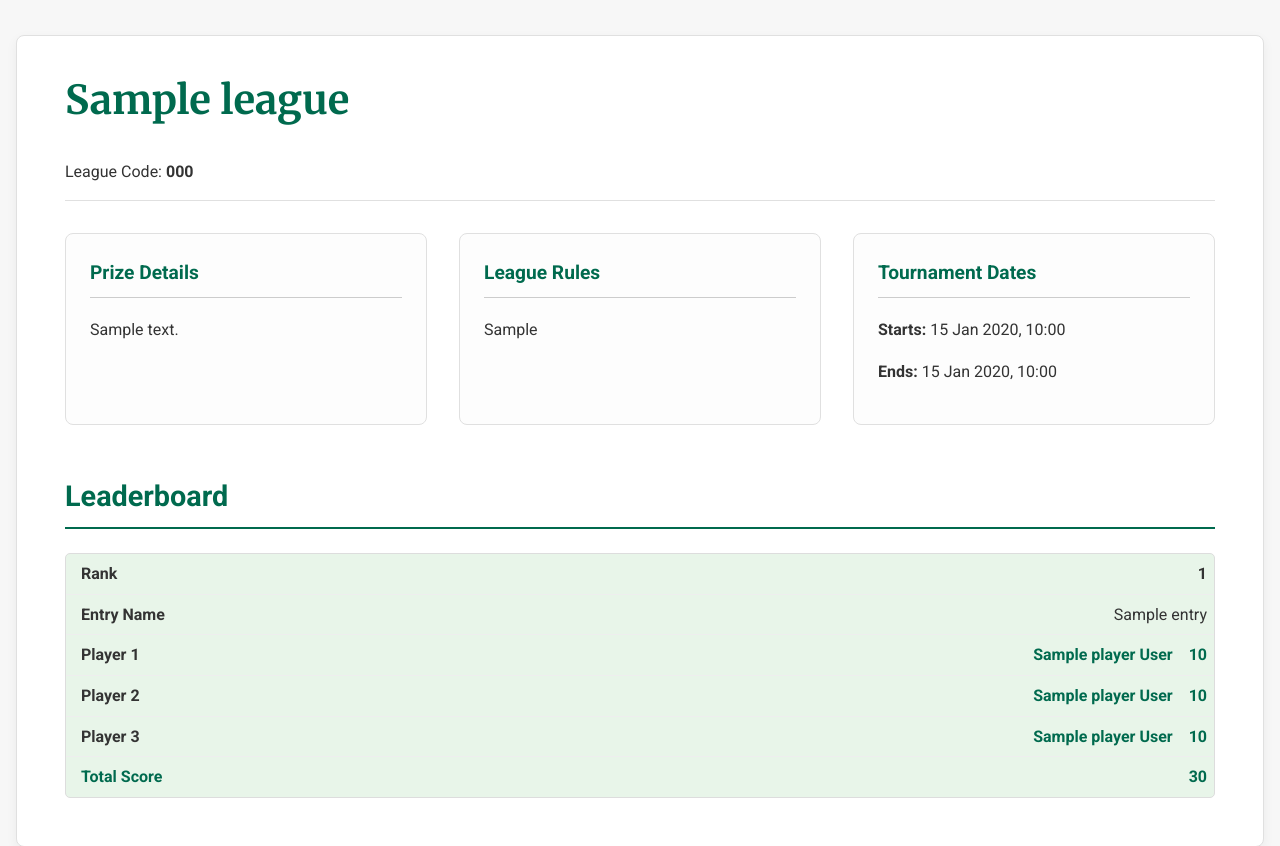
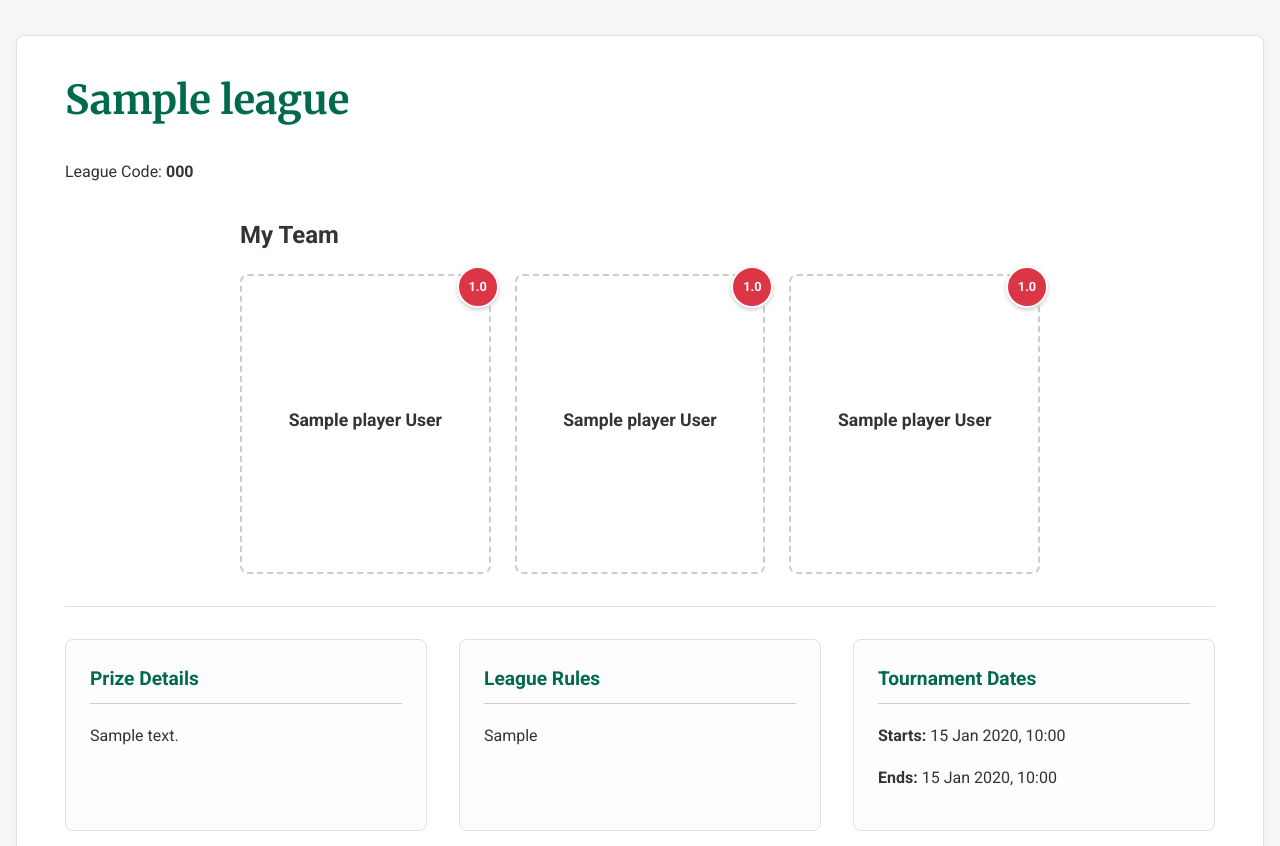
Before and after one commit to robbie321/FantasyGolf, a Flask app: page /league/1 in a window 1280 px wide. Shown: the part 283-1129 px from the top of the page. Run offline with Flask 3, Linux system fonts and the light colour scheme; a user stored in the database is signed in; tables that the repository leaves empty hold one stand-in row (values such as "Sample post"); some libraries are stand-ins or nearby versions.

Commit message:
Added red bubble to team

```diff
--- a/fantasy_league_app/league/routes.py
+++ b/fantasy_league_app/league/routes.py
@@ -568,7 +568,7 @@ def view_league(league_id):
     sorted_entries = sorted(entries, key=lambda e: e.total_score)
     current_user_entry = LeagueEntry.query.filter_by(league_id=league.id, user_id=current_user.id).first()
 
-    return render_template('league/view_league.html', league=league, entries=sorted_entries, scores=display_scores, current_user_entry=current_user_entry,
+    return render_template('league/view_league.html', league=league, entries=sorted_entries, scores=display_scores, user_entry=current_user_entry,
     now=datetime.utcnow())
 
 
--- a/fantasy_league_app/static/css/style.css
+++ b/fantasy_league_app/static/css/style.css
@@ -200,6 +200,7 @@ iframe {
   border-radius: 5px;
   box-sizing: border-box;
   font-size: 1rem;
+  text-align: center;
 }
 
 /* --- TABLES --- */
@@ -545,6 +546,203 @@ iframe {
   font-weight: bold;
   color: #006a4e;
 }
+
+
+/* --- PLAYER PICKER & TEAM DISPLAY --- */
+  .picker-wrapper {
+    max-width: 800px;
+    margin: 2rem auto;
+    padding: 0 1rem;
+  }
+  .picker-header {
+    text-align: center;
+    margin-bottom: 2rem;
+  }
+  .picker-header h1 {
+    font-family: "Merriweather", serif;
+    font-size: 2.5rem;
+    color: #006a4e;
+    margin-bottom: 0.5rem;
+  }
+  .picker-header p {
+    color: #555;
+    font-size: 1.1rem;
+  }
+  .player-picks-container {
+    display: grid;
+    grid-template-columns: repeat(3, 1fr);
+    gap: 1.5rem;
+    margin-bottom: 2rem;
+  }
+  .player-slot {
+    position: relative;
+    background-color: white;
+    border: 2px dashed #ccc;
+    border-radius: 8px;
+    aspect-ratio: 1 / 1.2;
+    display: flex;
+    flex-direction: column;
+    align-items: center;
+    justify-content: center;
+    cursor: pointer;
+    transition: background-color 0.2s, border-color 0.2s;
+  }
+  .player-slot.empty {
+    background-color: rgba(0, 106, 78, 0.05);
+    border-color: rgba(0, 106, 78, 0.4);
+  }
+  .player-slot-icon {
+    width: 40px;
+    height: 40px;
+    color: #006a4e;
+    margin-bottom: 0.5rem;
+  }
+  .player-slot-text {
+    font-weight: bold;
+    color: #006a4e;
+  }
+  .player-info h4 {
+    margin: 0 0 0.5rem 0;
+    font-size: 1.1rem;
+    text-align: center;
+  }
+  .player-info p {
+    color: #555;
+    font-weight: bold;
+    text-align: center;
+  }
+  .player-odds-bubble {
+    position: absolute;
+    top: -10px;      /* Position it slightly outside the top border */
+    right: -10px;     /* Position it slightly outside the right border */
+    background-color: #dc3545; /* Red background */
+    color: white;
+    font-weight: bold;
+    font-size: 0.8rem;
+    height: 38px;
+    width: 38px;
+    display: flex;
+    align-items: center;
+    justify-content: center;
+    border-radius: 50%; /* Makes it a perfect circle */
+    border: 2px solid white; /* Adds a nice white outline */
+    box-shadow: 0 2px 4px rgba(0,0,0,0.2);
+}
+  .summary-section {
+    background-color: #f7f7f7;
+    border: 1px solid #e0e0e0;
+    border-radius: 8px;
+    padding: 1.5rem;
+    margin-bottom: 1.5rem;
+    text-align: center;
+  }
+  .summary-section .odds-row {
+    display: flex;
+    justify-content: space-between;
+    font-size: 1.1rem;
+    margin-bottom: 0.5rem;
+  }
+  .summary-section .odds-label {
+    color: #555;
+  }
+  .summary-section .odds-value {
+    font-weight: bold;
+    color: #006a4e;
+  }
+  .summary-section .odds-value.invalid {
+    color: #dc3545;
+  }
+  .save-btn:disabled {
+    background-color: #ccc;
+    cursor: not-allowed;
+  }
+  .summary-section h3 {
+    margin-top: 0;
+    color: #006a4e;
+  }
+  .summary-section p {
+    font-weight: bold;
+    margin-bottom: 1rem;
+  }
+  .summary-section .form-group {
+    max-width: -webkit-fill-available;
+    margin: 0 auto;
+  }
+
+  /* --- Popup Styles --- */
+  .popup-overlay {
+    position: fixed;
+    top: 0;
+    left: 0;
+    width: 100%;
+    height: 100%;
+    background-color: rgba(0, 0, 0, 0.6);
+    z-index: 1000;
+    display: flex;
+    align-items: flex-end;
+    opacity: 0;
+    visibility: hidden;
+    transition: opacity 0.3s, visibility 0.3s;
+  }
+  .popup-overlay.active {
+    opacity: 1;
+    visibility: visible;
+  }
+  .popup-container {
+    background-color: white;
+    width: 100%;
+    max-height: 80vh;
+    border-radius: 16px 16px 0 0;
+    transform: translateY(100%);
+    transition: transform 0.3s ease-out;
+    display: flex;
+    flex-direction: column;
+  }
+  .popup-overlay.active .popup-container {
+    transform: translateY(0);
+  }
+  .popup-header {
+    padding: 1rem 1.5rem;
+    border-bottom: 1px solid #eee;
+    display: flex;
+    justify-content: space-between;
+    align-items: center;
+  }
+  .popup-header h3 {
+    margin: 0;
+  }
+  .popup-close {
+    background: transparent;
+    border: none;
+    font-size: 2rem;
+    cursor: pointer;
+  }
+  .popup-body {
+    overflow-y: auto;
+    padding: 0 1.5rem;
+  }
+  .player-list-table {
+    width: 100%;
+    border-collapse: collapse;
+  }
+  .player-list-table td {
+    padding: 1rem 0.5rem;
+    border-bottom: 1px solid #eee;
+  }
+  .player-list-table tr:last-child td {
+    border-bottom: none;
+  }
+  .add-player-btn {
+    background-color: #006a4e;
+    color: white;
+    border: none;
+    border-radius: 50%;
+    width: 32px;
+    height: 32px;
+    font-size: 1.5rem;
+    line-height: 1;
+    cursor: pointer;
+  }
 
 /* --- COUNTDOWN TIMER --- */
 .countdown-container {
--- a/fantasy_league_app/templates/league/view_league.html
+++ b/fantasy_league_app/templates/league/view_league.html
@@ -395,6 +395,41 @@
         {% endif %}
       </div>
 
+      {% if user_entry %}
+      <div class="picker-wrapper">
+        <h2>My Team</h2>
+        <div class="player-picks-container">
+          <div class="player-slot">
+            {% if user_entry.player1 %}
+            <div class="player-odds-bubble">{{ user_entry.player1.odds }}</div>
+
+            <div class="player-info">
+              <h4>{{ user_entry.player1.full_name() }}</h4>
+            </div>
+            {% endif %}
+          </div>
+          <div class="player-slot">
+            {% if user_entry.player2 %}
+            <div class="player-odds-bubble">{{ user_entry.player2.odds }}</div>
+
+            <div class="player-info">
+              <h4>{{ user_entry.player2.full_name() }}</h4>
+            </div>
+            {% endif %}
+          </div>
+          <div class="player-slot">
+            {% if user_entry.player3 %}
+            <div class="player-odds-bubble">{{ user_entry.player3.odds }}</div>
+
+            <div class="player-info">
+              <h4>{{ user_entry.player3.full_name() }}</h4>
+            </div>
+            {% endif %}
+          </div>
+        </div>
+      </div>
+      {% endif %}
+
       <div class="league-details-grid">
         <div class="detail-card">
           <h3>Prize Details</h3>
--- a/fantasy_league_app/templates/main/index.html
+++ b/fantasy_league_app/templates/main/index.html
@@ -38,6 +38,12 @@
       href="{{ url_for('main.user_dashboard') if not current_user.is_club_admin and not current_user.is_site_admin else url_for('main.club_dashboard') if current_user.is_club_admin else url_for('admin.admin_dashboard') }}"
       class="btn"
       >View Dashboard</a
+    >
+    <a
+      href="{{ url_for('player.all_players') }}"
+      class="btn btn-outline"
+      style="margin-top: 1rem"
+      >View All Players</a
     >
     {% else %}
     <a href="{{ url_for('auth.login_choice') }}" class="btn">Login</a>
```
Also changed, not shown: fantasy_league_app/templates/league/add_entry.html (+6 -5 lines), fantasy_league_app/templates/league/edit_entry.html (+10 -7 lines).
